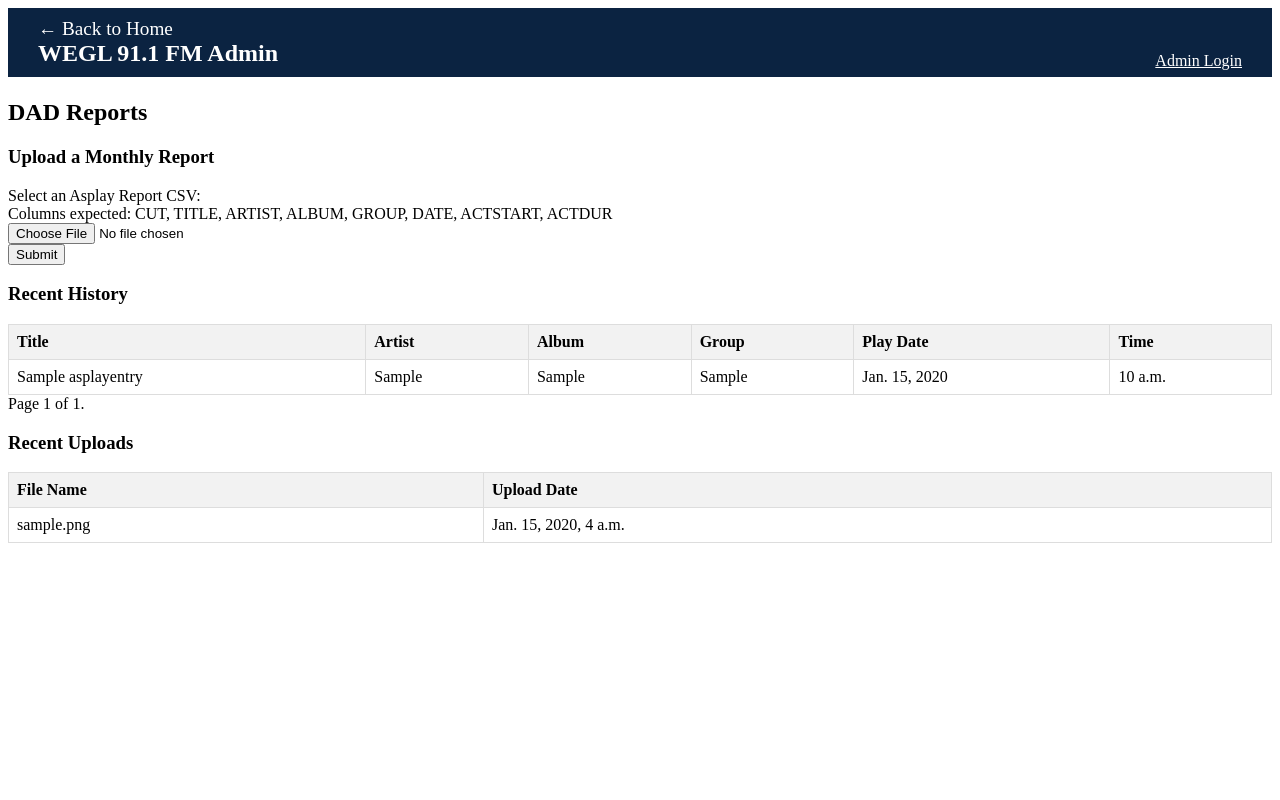
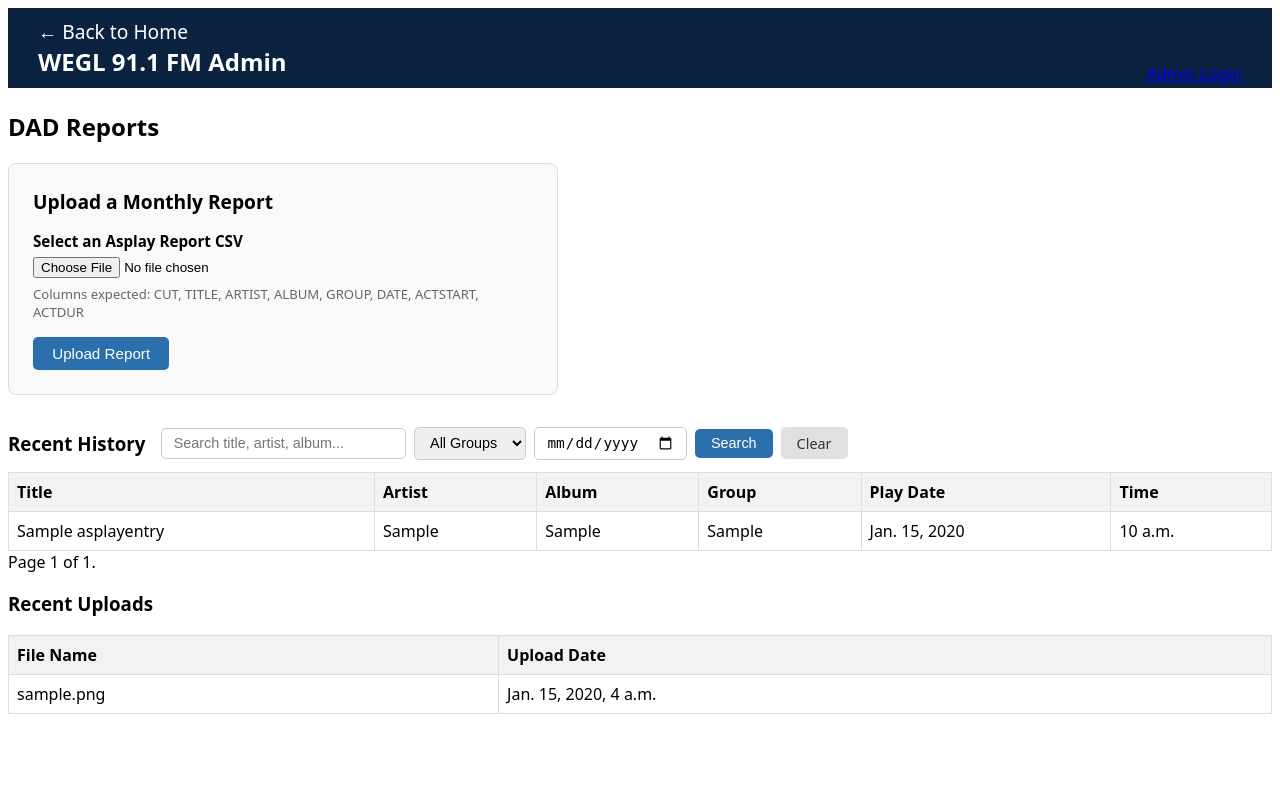
Before and after one commit to aulukeallen/WEGL-Senior-Design, a Django app: page /dadreports/ in a window 1280 px wide. Run offline with Django 5.2, Linux system fonts and the light colour scheme; a user stored in the database is signed in; tables that the repository leaves empty hold one stand-in row (values such as "Sample post").

Commit message:
Add search and filters to DAD reports, change site font

```diff
--- /dev/null
+++ b/src/weglsite/dadreports/static/dadreports/css/styles.css
@@ -0,0 +1,137 @@
+.upload-section {
+    background: #f9f9f9;
+    border: 1px solid #ddd;
+    border-radius: 8px;
+    padding: 1.5rem;
+    max-width: 500px;
+    margin-bottom: 2rem;
+}
+
+.upload-section h3 {
+    margin-top: 0;
+    margin-bottom: 1rem;
+    font-size: 1.2rem;
+}
+
+.upload-form .form-group {
+    display: flex;
+    flex-direction: column;
+    gap: 0.4rem;
+    margin-bottom: 1rem;
+}
+
+.upload-form label {
+    font-weight: 600;
+    font-size: 0.95rem;
+}
+
+.upload-form .help-text {
+    color: #666;
+    font-size: 0.82rem;
+}
+
+.upload-form .field-error {
+    color: #c0392b;
+    font-size: 0.85rem;
+}
+
+.btn-submit {
+    background-color: #2c6fad;
+    color: white;
+    border: none;
+    border-radius: 5px;
+    padding: 0.5rem 1.2rem;
+    font-size: 0.95rem;
+    cursor: pointer;
+}
+
+.btn-submit:hover {
+    background-color: #245a8e;
+}
+
+/* Messages */
+.messages {
+    margin-bottom: 1rem;
+}
+
+.message {
+    padding: 0.6rem 1rem;
+    border-radius: 5px;
+    margin-bottom: 0.5rem;
+    font-size: 0.9rem;
+}
+
+.message.success {
+    background-color: #d4edda;
+    color: #155724;
+    border: 1px solid #c3e6cb;
+}
+
+.message.error {
+    background-color: #f8d7da;
+    color: #721c24;
+    border: 1px solid #f5c6cb;
+}
+
+.table-header {
+    display: flex;
+    align-items: center;
+    gap: 1rem;
+    flex-wrap: wrap;
+    margin-bottom: 0.75rem;
+}
+
+.table-header h3 {
+    margin: 0;
+    white-space: nowrap;
+}
+
+.table-controls {
+    display: flex;
+    align-items: center;
+    gap: 0.5rem;
+    flex-wrap: wrap;
+}
+
+.search-bar {
+    padding: 0.4rem 0.7rem;
+    border: 1px solid #ccc;
+    border-radius: 5px;
+    font-size: 0.9rem;
+    width: 220px;
+}
+
+.filter-select,
+.filter-date {
+    padding: 0.4rem 0.7rem;
+    border: 1px solid #ccc;
+    border-radius: 5px;
+    font-size: 0.9rem;
+}
+
+.btn-filter {
+    padding: 0.4rem 1rem;
+    background-color: #2c6fad;
+    color: white;
+    border: none;
+    border-radius: 5px;
+    cursor: pointer;
+    font-size: 0.9rem;
+}
+
+.btn-filter:hover {
+    background-color: #245a8e;
+}
+
+.btn-clear {
+    padding: 0.4rem 1rem;
+    background-color: #e0e0e0;
+    color: #333;
+    border-radius: 5px;
+    text-decoration: none;
+    font-size: 0.9rem;
+}
+
+.btn-clear:hover {
+    background-color: #ccc;
+}
--- a/src/weglsite/dadreports/templates/dadreports/index.html
+++ b/src/weglsite/dadreports/templates/dadreports/index.html
@@ -1,4 +1,10 @@
-{% include 'master_header.html' %}
+{% extends "base.html" %}
+{% load static %}
+
+{% block content %}
+<head>
+    {% block extra_css %}
+    <link rel="stylesheet" href="{% static 'dadreports/css/styles.css' %}">
     <style>
         table {
             width: 100%;
@@ -13,9 +19,14 @@
             text-align: left;
         }
     </style>
+    {% endblock %}
+</head>
+
+
 <div class="content">
     <h2>DAD Reports</h2>
-    <!-- Page content goes here -->
+
+    <section class="upload-section">
     <h3>Upload a Monthly Report</h3>
 
     {% if messages %}
@@ -25,14 +36,41 @@
         {% endfor %}
     </div>
     {% endif %}
-    <form method="post" enctype="multipart/form-data">
+
+    <form method="post" enctype="multipart/form-data" class="upload-form">
         {% csrf_token %}
-        {{ form }}
-        <input type="submit" value="Submit">
+        <div class="form-group">
+            <label for="id_csvFile">{{ form.csvFile.label }}</label>
+            {{ form.csvFile }}
+            <small class="help-text">{{ form.csvFile.help_text }}</small>
+            {% if form.csvFile.errors %}
+                <div class="field-error">{{ form.csvFile.errors }}</div>
+            {% endif %}
+        </div>
+        <button type="submit" class="btn-submit">Upload Report</button>
     </form>
+    </section>
 
     {% if page_obj.object_list %}
+        <div class="table-header">
             <h3>Recent History</h3>
+            <form method="get" class="table-controls">
+                <input type="text" name="search" placeholder="Search title, artist, album..."
+                    value="{{ search }}" class="search-bar">
+                <select name="group" class="filter-select">
+                    <option value="">All Groups</option>
+                    {% for group in groups %}
+                        <option value="{{ group }}" {% if group == filterGroup %}selected{% endif %}>
+                            {{ group }}
+                        </option>
+                    {% endfor %}
+                </select>
+                <input type="date" name="date" value="{{ filterDate }}" class="filter-date">
+                <button type="submit" class="btn-filter">Search</button>
+                <a href="?" class="btn-clear">Clear</a>
+            </form>
+        </div>
+
         <table>
             <tr>
                 <th>Title</th>
@@ -60,8 +98,8 @@
     <div class="pagination">
         <span class="step-links">
             {% if page_obj.has_previous %}
-                <a href="?page=1">&laquo; first</a>
-                <a href="?page={{ page_obj.previous_page_number }}">previous</a>
+                <a href="?page=1&search={{ search }}&group={{ filterGroup }}&date={{ filterDate }}">&laquo; first</a>
+                <a href="?page={{ page_obj.previous_page_number }}&search={{ search }}&group={{ filterGroup }}&date={{ filterDate }}">previous</a>
             {% endif %}
 
             <span class="current">
@@ -91,3 +129,4 @@
         </table>
     {% endif %}
 </div>
+{% endblock %}
--- a/src/weglsite/dadreports/views.py
+++ b/src/weglsite/dadreports/views.py
@@ -7,6 +7,7 @@ from .utils import parse_csv
 from django.middleware.csrf import get_token
 from django.contrib.auth.decorators import login_required
 from django.core.paginator import Paginator
+from django.db.models import Q
 
 # Create your views here.
 
@@ -28,11 +29,29 @@ def index(request):
         form = CSVUploadForm()
 
 
-    recentPlayback = AsplayEntry.objects.order_by("-playDate").exclude(group="IDS")
-    recentPlayback = recentPlayback.exclude(group='SHORTPSA')
-    recentPlayback = recentPlayback.exclude(group='LONGPSA')
+    allPlayback = AsplayEntry.objects.order_by("-playDate")
 
-    paginator = Paginator(recentPlayback, 25)
+    recentPlayback = allPlayback.exclude(group="IDS").exclude(group='SHORTPSA').exclude(group='LONGPSA')
+
+    search = request.GET.get("search", "")
+    filterGroup = request.GET.get("group", "")
+    filterDate = request.GET.get("date", "")
+
+    if search:
+        allPlayback = allPlayback.filter(
+            Q(title__icontains=search) |
+            Q(artist__icontains=search) |
+            Q(album__icontains=search)
+        )
+        paginator = Paginator(allPlayback, 25)
+    else:
+        paginator = Paginator(recentPlayback, 25)
+    if filterGroup:
+        allPlayback = allPlayback.filter(group=filterGroup)
+    if filterDate:
+        allPlayback = allPlayback.filter(playDate=filterDate)
+
+    #paginator = Paginator(allPlayback, 25)
     pageNumber = request.GET.get("page")
     pageObj = paginator.get_page(pageNumber)
 
@@ -41,8 +60,11 @@ def index(request):
     context = {
         "form": form,
         "page_obj": pageObj,
-        #"recentPlayback": recentPlayback,
-        "uploads": uploads
+        "uploads": uploads,
+        "search": search,
+        "filterGroup": filterGroup,
+        "filterDate": filterDate,
+        "groups": AsplayEntry.objects.values_list("group", flat=True).distinct()
     }
 
     return render(request, 'dadreports/index.html', context)
--- a/src/weglsite/djrecord/templates/djrecord/attendance.html
+++ b/src/weglsite/djrecord/templates/djrecord/attendance.html
@@ -1,4 +1,6 @@
+{% extends "base.html" %}
 {% include 'master_header.html' %}
+{% block content %}
 <style>
     table {
         width: 100%;
@@ -33,3 +35,4 @@
         {% endfor %}
     </table>
 </div>
+{% endblock %}
--- a/src/weglsite/djrecord/templates/djrecord/clockin.html
+++ b/src/weglsite/djrecord/templates/djrecord/clockin.html
@@ -1,5 +1,6 @@
-
+{% extends "base.html" %}
 {% include 'master_header.html' %}
+{% block content %}
 <style>
 .clockin-container {
 	max-width: 500px;
@@ -51,3 +52,4 @@
 		DJs may only clock in from 15 minutes before their scheduled show until 15 minutes after it begins.
 	</div>
 </div>
+{% endblock %}
--- a/src/weglsite/djrecord/templates/djrecord/index.html
+++ b/src/weglsite/djrecord/templates/djrecord/index.html
@@ -1,4 +1,6 @@
+{% extends "base.html" %}
 {% include 'master_header.html' %}
+{% block content %}
 <style>
     table {
         width: 100%;
@@ -18,6 +20,7 @@
         margin-bottom: 20px;
     }
 </style>
+<title>WEGL 91.1 FM - DJ Record</title>
 <div class="content">
     <h2>DJ Record</h2>
     <div class="flexButtons">
@@ -76,3 +79,4 @@
         {% endfor %}
     </table>
 </div>
+{% endblock %}
--- a/src/weglsite/homepage/static/homepage/master.css
+++ /dev/null
@@ -1,6 +0,0 @@
-#adminLogin {
-    color:white;
-} #adminLogin:hover {
-    color: #143bd6;
-    text-decoration: underline;
-}
--- a/src/weglsite/physicalmedia/templates/physicalmedia/index.html
+++ b/src/weglsite/physicalmedia/templates/physicalmedia/index.html
@@ -1,4 +1,6 @@
+{% extends "base.html" %}
 {% include 'master_header.html' %}
+{% block content %}
 <style>
     table {
         width: 100%;
@@ -13,6 +15,7 @@
         text-align: left;
     }
 </style>
+<title>WEGL 91.1 FM - Physical Media</title>
 <div class="content">
     <h2>Physical Media</h2>
     <!-- Page content goes here -->
@@ -34,3 +37,4 @@
      </table>
 
 </div>
+{% endblock %}
--- /dev/null
+++ b/src/weglsite/templates/base.html
@@ -0,0 +1,20 @@
+<!DOCTYPE html>
+<html lang="en">
+<head>
+    <meta charset="UTF-8">
+    <meta name="viewport" content="width=device-width, initial-scale=1.0">
+    <style>
+        body {
+            font-family: 'Noto Sans', sans-serif;
+        }
+    </style>
+    <title>WEGL 91.1 FM</title>
+    {% block extra_css %}{% endblock %}
+</head>
+<body>
+    {% include 'master_header.html' %}
+    <main>
+        {% block content %}{% endblock %}
+    </main>
+</body>
+</html>
--- a/src/weglsite/templates/master_header.html
+++ b/src/weglsite/templates/master_header.html
@@ -1,4 +1,5 @@
 {% load static %}
+
 <!-- CSS Section: Place your stylesheet links here -->
 <head>
     <link rel="stylesheet" type="text/css" href="{% static 'homepage/master.css' %}">
```
Also changed, not shown: src/weglsite/homepage/static/home.css (added, +8 -0 lines), src/weglsite/homepage/static/homepage/home.css (deleted, +0 -86 lines), src/weglsite/homepage/static/master.css (added, +7 -0 lines), src/weglsite/homepage/templates/homepage/home.html (+6 -2 lines). Lines whose indentation alone changed are shown as unchanged.
